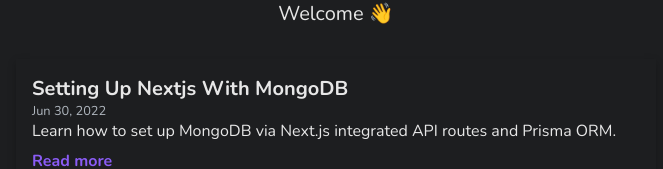
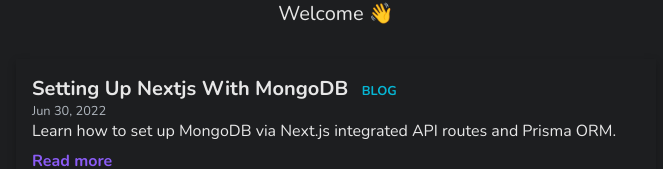
Before and after one commit to lpatronr/personal-website, a Next.js app: page / in a window 1280 px wide. Shown: the part 188-357 px from the top of the page, without its empty margins (304-967 px from the left). Built offline with nearby package versions, Linux system fonts and the light colour scheme.

Commit message:
Adjust post type highlighting

```diff
--- a/common/components/post-row/PostRow.tsx
+++ b/common/components/post-row/PostRow.tsx
@@ -8,22 +8,36 @@
     .split(' ')
     .map((word) => word.charAt(0).toUpperCase() + word.slice(1))
     .join(' ');
+
   const publishedAt = new Date(post.date).toLocaleDateString('us', {
     day: 'numeric',
     month: 'short',
     year: 'numeric',
   });
 
+  let color = styles.tag;
+  switch (post.type) {
+    case 'blog':
+      color = styles.blog;
+      break;
+    case 'video':
+      color = styles.video;
+      break;
+    case 'course':
+      color = styles.course;
+      break;
+    case 'project':
+      color = styles.project;
+      break;
+    default:
+      break;
+  }
+
   return (
     <Link href={post.type !== 'blog' ? post.content.trim() : `/post/${post.id}`}>
       <a className={styles.a}>
         <h6>
-          {title}{' '}
-          {post.type !== 'blog' && (
-            <span className={post.type === 'video' ? styles.videoTag : styles.courseTag}>
-              {post.type.toUpperCase()}
-            </span>
-          )}
+          {title} <span className={[styles.tag, color].join(' ')}>{post.type.toUpperCase()}</span>
         </h6>
         <p className={styles.date}>{publishedAt}</p>
         <p>{post.description}</p>
--- a/common/components/post-row/styles.module.scss
+++ b/common/components/post-row/styles.module.scss
@@ -22,16 +22,25 @@
   transform: scale(0.9);
 }
 
-.videoTag {
+.tag {
   font-size: 0.8rem;
-  color: #f43f5e;
   padding-left: 0.5rem;
 }
 
-.courseTag {
-  font-size: 0.8rem;
+.blog {
+  color: #06b6d4;
+}
+
+.video {
+  color: #f43f5e;
+}
+
+.course {
   color: #22c55e;
-  padding-left: 0.5rem;
+}
+
+.project {
+  color: #f97316;
 }
 
 .date {
```
